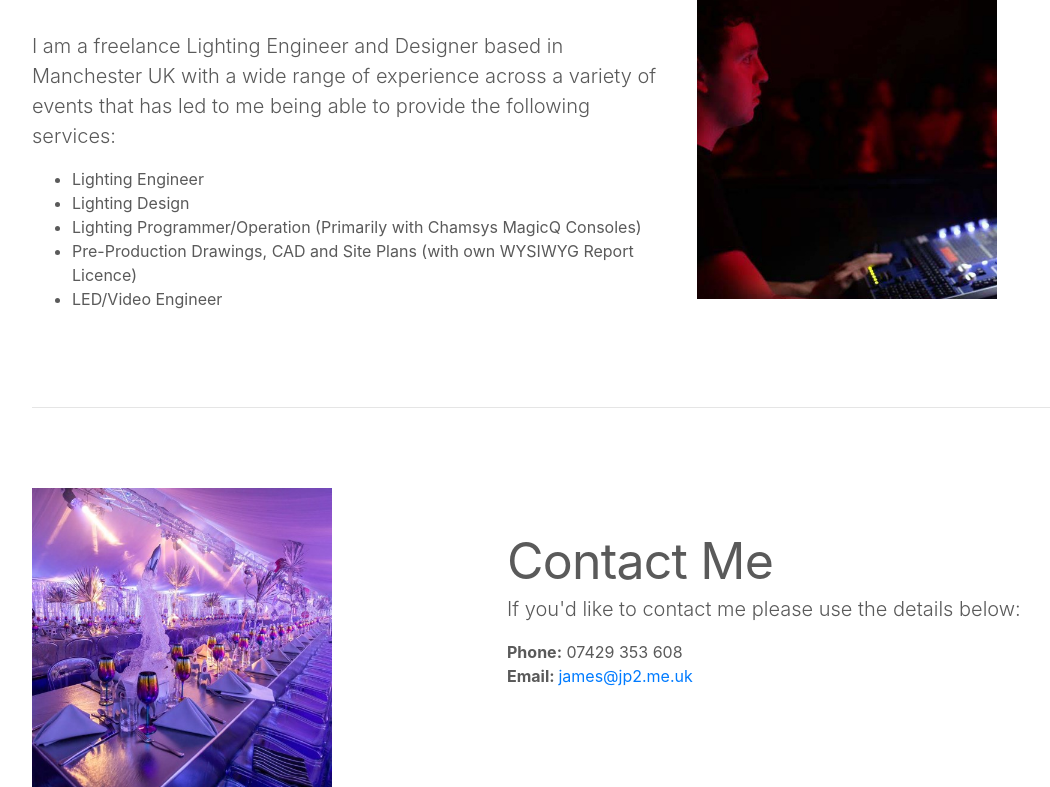
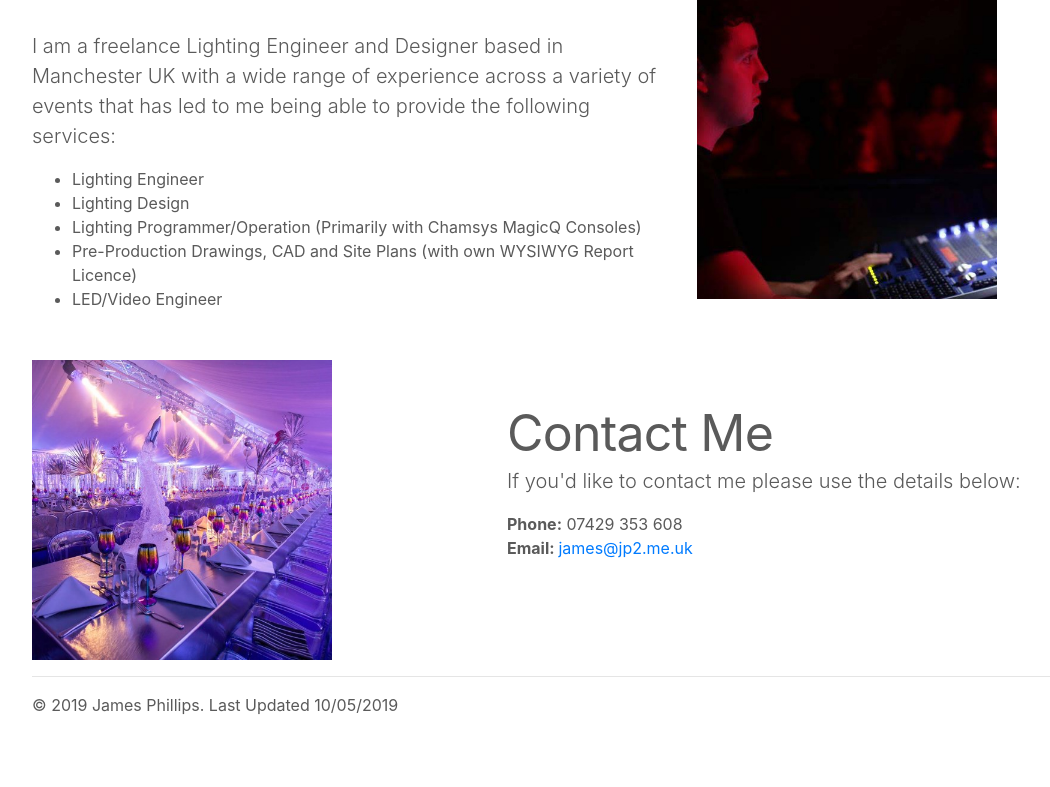
Before and after one commit to JamesP2/jamesphillips-site, a PHP site: page / in a window 1280 px wide. Shown: the part 647-1434 px from the top of the page, without its empty margins (53-1103 px from the left). After the commit the page ends 1361 px from the top, so only its background shows below. Run offline with PHP 8.4, Linux system fonts and the light colour scheme; some libraries are stand-ins or nearby versions.

Commit message:
Update HR CSS

```diff
--- a/css/site.css
+++ b/css/site.css
@@ -63,7 +63,9 @@ body {
 ------------------------- */
 
 .featurette-divider {
-  margin: 5rem 0; /* Space out the Bootstrap <hr> more */
+  margin: 1rem 0; /* Space out the Bootstrap <hr> more */
+  clear: both;
+  visibility: hidden;
 }
 
 .featurette-heading {
```
